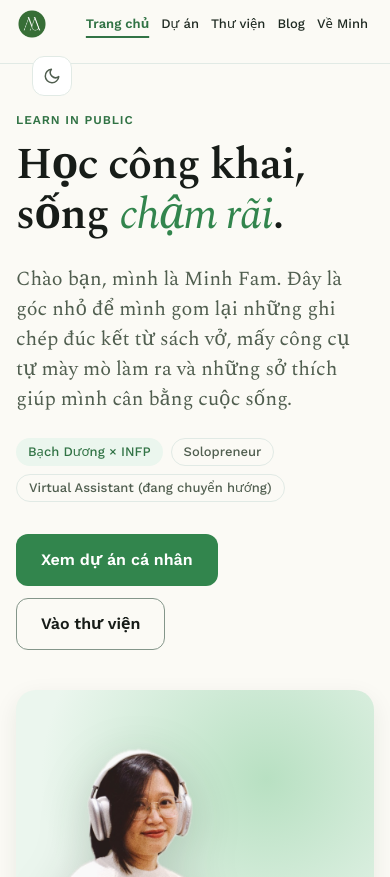
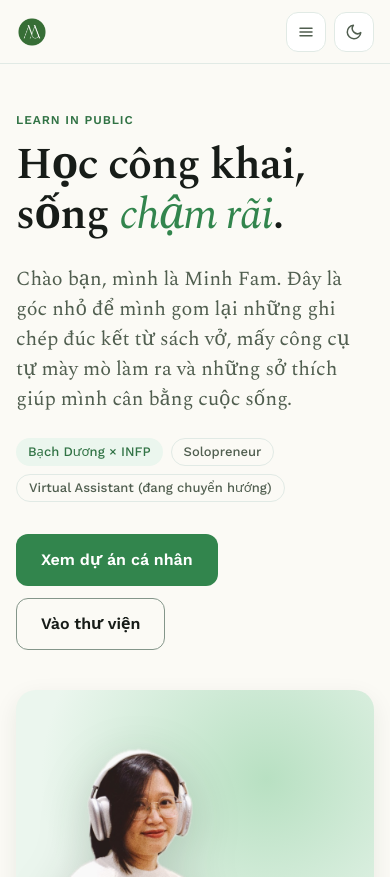
Before and after one commit to minhpth85/minhfam, a plain HTML site: page site/index.html in a window 390 px wide. Shown: the top 877 px of the page. Drawn offline with nearby package versions, Linux system fonts and the light colour scheme.

Commit message:
Thêm menu thu gọn trên điện thoại
Nút ≡ bên phải cạnh nút sáng/tối, bấm để sổ danh sách trang.
Menu.js lấy link từ thanh menu chính, không phải sửa từng trang.

Co-Authored-By: Claude Haiku 5.5 <noreply@anthropic.com>

```diff
--- a/site/about.html
+++ b/site/about.html
@@ -273,5 +273,6 @@ section[hidden]{display:none}
   });
 })();
 </script>
+<script src="menu.js" defer></script>
 </body>
 </html>
--- a/site/index.html
+++ b/site/index.html
@@ -352,5 +352,6 @@ try{var t=localStorage.getItem('theme');if(t==='dark'||t==='light')document.docu
   });
 })();
 </script>
+<script src="menu.js" defer></script>
 </body>
 </html>
--- /dev/null
+++ b/site/menu.js
@@ -0,0 +1,41 @@
+/* Menu thu gọn trên điện thoại: nút ≡ bên phải, bấm để sổ danh sách trang.
+   Lấy các link từ thanh menu chính (.nav) nên không phải sửa từng trang. */
+(function () {
+  var header = document.querySelector('.site-header');
+  if (!header) return;
+  var nav = header.querySelector('.nav');
+  var tools = header.querySelector('.tools');
+  if (!nav || !tools) return;
+
+  var btn = document.createElement('button');
+  btn.type = 'button';
+  btn.id = 'menu-btn';
+  btn.className = 'icon-btn menu-btn';
+  btn.setAttribute('aria-label', 'Mở mục lục');
+  btn.setAttribute('aria-expanded', 'false');
+  btn.setAttribute('aria-controls', 'm-panel');
+  btn.innerHTML = '<svg width="18" height="18" viewBox="0 0 24 24" fill="none" stroke="currentColor" stroke-width="2" stroke-linecap="round" aria-hidden="true"><path d="M4 7h16M4 12h16M4 17h16"/></svg>';
+  tools.insertBefore(btn, tools.firstChild);
+
+  var panel = document.createElement('nav');
+  panel.id = 'm-panel';
+  panel.className = 'm-panel';
+  panel.setAttribute('aria-label', 'Mục lục');
+  panel.hidden = true;
+  panel.innerHTML = nav.innerHTML;
+  header.appendChild(panel);
+
+  function set(open) {
+    panel.hidden = !open;
+    btn.setAttribute('aria-expanded', String(open));
+    btn.setAttribute('aria-label', open ? 'Đóng mục lục' : 'Mở mục lục');
+  }
+  btn.addEventListener('click', function () { set(panel.hidden); });
+  panel.addEventListener('click', function (e) { if (e.target.closest('a')) set(false); });
+  document.addEventListener('click', function (e) {
+    if (!panel.hidden && !header.contains(e.target)) set(false);
+  });
+  document.addEventListener('keydown', function (e) {
+    if (e.key === 'Escape' && !panel.hidden) { set(false); btn.focus(); }
+  });
+})();
--- a/site/minhfam.css
+++ b/site/minhfam.css
@@ -168,3 +168,17 @@ footer .socials a:hover{background:var(--on-primary);color:var(--primary);border
   html{scroll-behavior:auto}
 }
 .brand img{width:32px;height:32px;border-radius:50%;display:block}
+
+/* Menu thu gọn (menu.js): trên điện thoại ẩn thanh menu, hiện nút ≡ */
+.menu-btn,.m-panel{display:none}
+@media (max-width:720px){
+  .nav{display:none}
+  .menu-btn{display:grid}
+  .site-header .container{grid-template-columns:1fr auto}
+  .tools{gap:8px}
+  .m-panel:not([hidden]){display:flex;flex-direction:column;gap:2px;position:absolute;left:0;right:0;top:100%;padding:8px 16px 16px;background:var(--surface);border-bottom:1px solid var(--border);box-shadow:0 12px 24px rgba(0,0,0,.08);max-height:calc(100vh - 64px);overflow-y:auto}
+  .m-panel a{font-family:var(--font-sans);padding:12px 10px;font-size:16px;font-weight:500;color:var(--text-body);text-decoration:none;border-radius:var(--radius-sm)}
+  .m-panel a:hover{color:var(--primary-text)}
+  .m-panel a[aria-current="page"]{color:var(--primary-text);font-weight:600;background:var(--bg-alt)}
+}
+@media (min-width:721px){.m-panel{display:none!important}}
```
Also changed, not shown: site/blog.html (+1 -0 lines), site/cong-viec-dang-gan-bo.html (+1 -0 lines), site/du-an.html (+1 -0 lines), site/thu-vien.html (+1 -0 lines), site/toxic-productivity.html (+1 -0 lines), site/xa-vai-nu-cuong.html (+1 -0 lines).
